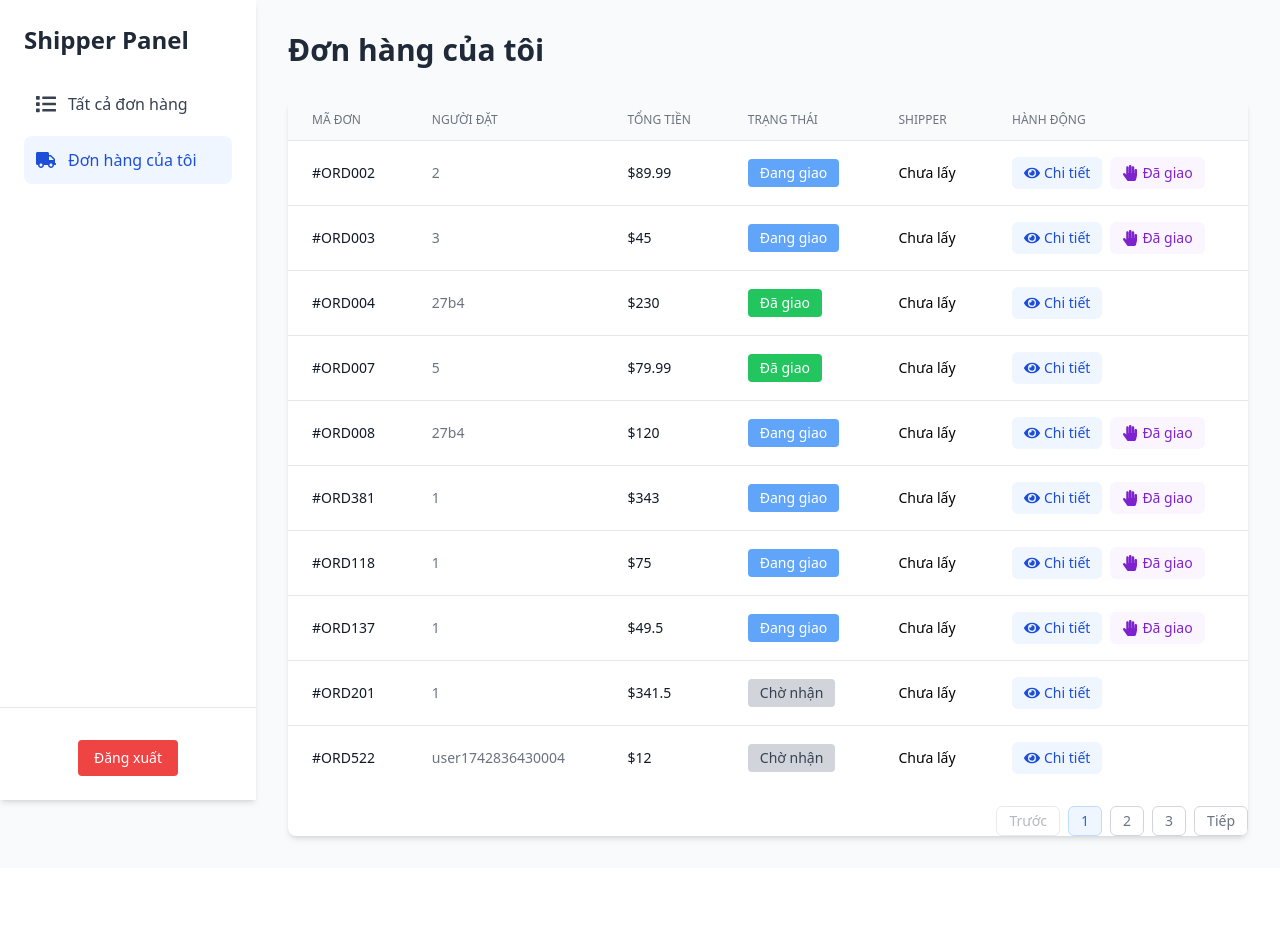
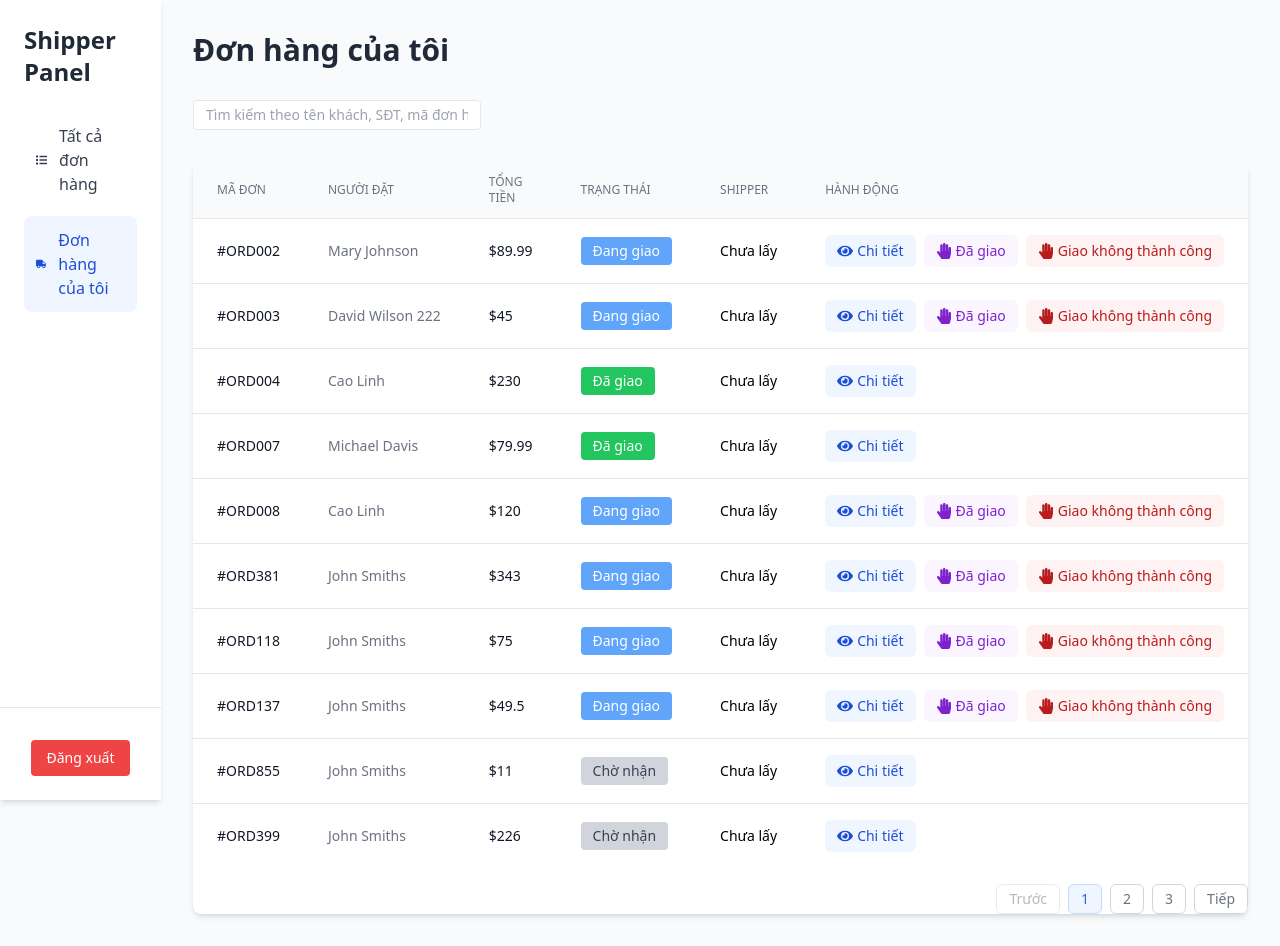
Before and after one commit to Buim1nh/FER202_BL5_SP25, a React (Create React App) app in the folder frontend/: page /shipper in a window 1280 px wide. Both pictures are taken after a click on the item "Đơn hàng của tôi". Before the commit the page ends 868 px from the top, so only its background shows below. Built offline with nearby package versions, Linux system fonts and the light colour scheme; data requests are answered from the project's data file.

Commit message:
Shipper - 25/4/2025

```diff
--- a/frontend/database.json
+++ b/frontend/database.json
@@ -330,8 +330,8 @@
       "user_id": "1",
       "order_date": "2025-03-24T16:51:56.291Z",
       "total_amount": 341.5,
-      "status": "pending",
-      "shipper_id": null,
+      "status": "failed",
+      "shipper_id": "user1745384287549",
       "items": [
         {
           "product_name": "Brown Leather Bag",
@@ -361,8 +361,8 @@
       "user_id": "user1742836430004",
       "order_date": "2025-03-24T17:14:29.395Z",
       "total_amount": 12,
-      "status": "pending",
-      "shipper_id": null,
+      "status": "delivered",
+      "shipper_id": "user1745384287549",
       "items": [
         {
           "product_name": "Denim Jacket",
@@ -377,8 +377,8 @@
       "user_id": "1",
       "order_date": "2025-03-24T17:45:27.823Z",
       "total_amount": 127.6,
-      "status": "pending",
-      "shipper_id": null,
+      "status": "failed",
+      "shipper_id": "user1745384287549",
       "items": [
         {
           "product_name": "Yoga Kit",
@@ -403,8 +403,8 @@
       "user_id": "1",
       "order_date": "2025-03-25T12:29:42.124Z",
       "total_amount": 61.5,
-      "status": "pending",
-      "shipper_id": null,
+      "status": "delivered",
+      "shipper_id": "user1745384287549",
       "items": [
         {
           "product_name": "Gaming Mouse",
--- a/frontend/src/pages/shipper/page.js
+++ b/frontend/src/pages/shipper/page.js
@@ -16,6 +16,8 @@ const ShipperDashboard = () => {
     const [shipperId, setShipperId] = useState(null)
     const [shipperName, setShipperName] = useState("")
     const [users, setUsers] = useState([]);
+    const [filterStatus, setFilterStatus] = useState("all");
+    const [searchText, setSearchText] = useState("");
 
     // Lấy danh sách user (bao gồm shipper)
     useEffect(() => {
@@ -36,6 +38,13 @@ const ShipperDashboard = () => {
         if (!shipperId) return "Chưa lấy";
         const shipper = users.find(u => u.id === shipperId);
         return shipper ? (shipper.fullname || shipper.email || shipper.id) : shipperId;
+    };
+
+    // Hàm lấy tên người đặt từ user_id
+    const getUserName = (userId) => {
+        if (!userId) return "Không xác định";
+        const user = users.find(u => u.id === userId);
+        return user ? (user.fullname || user.email || user.id) : userId;
     };
 
     // Lấy id và tên shipper từ localStorage
@@ -83,6 +92,21 @@ const ShipperDashboard = () => {
     const myOrders = orders.filter(
         order => order.shipper_id === shipperId
     );
+    // Bộ lọc trạng thái cho danh sách
+    const filteredOrders = (activeTab === "allOrders"
+        ? (filterStatus === "all" ? orders : orders.filter(order => order.status === filterStatus))
+        : myOrders
+    ).filter(order => {
+        const userName = getUserName(order.user_id)?.toLowerCase() || "";
+        const phone = order.phone?.toLowerCase() || "";
+        const orderId = String(order.order_id || "").toLowerCase();
+        const search = searchText.toLowerCase();
+        return (
+            userName.includes(search) ||
+            phone.includes(search) ||
+            orderId.includes(search)
+        );
+    });
 
     const handleTakeOrder = async (orderId) => {
         setLoading(true);
@@ -130,6 +154,32 @@ const ShipperDashboard = () => {
             setLoading(false);
         } catch (err) {
             setError("Không thể cập nhật đơn hàng");
+            setLoading(false);
+        }
+    };
+
+    const handleCancel = async (orderId) => {
+        try {
+            // 1. Lấy order theo order_id
+            const res = await fetch(`http://localhost:9999/orders?order_id=${orderId}`);
+            const data = await res.json();
+            if (!data[0]) {
+                setError("Không tìm thấy đơn hàng");
+                setLoading(false);
+                return;
+            }
+            // PATCH qua id hoặc order_id
+            await fetch(`http://localhost:9999/orders/${data[0].id || data[0].order_id}`, {
+                method: "PATCH",
+                headers: { "Content-Type": "application/json" },
+                body: JSON.stringify({ status: "failed" }),
+            });
+            const res2 = await fetch("http://localhost:9999/orders");
+            const data2 = await res2.json();
+            setOrders(data2);
+            setLoading(false);
+        } catch (err) {
+            setError("Không thể hủy đơn hàng");
             setLoading(false);
         }
     };
@@ -187,6 +237,35 @@ const ShipperDashboard = () => {
                         {activeTab === "myOrders" && "Đơn hàng của tôi"}
                     </h1>
                 </div>
+                {/* Search bar */}
+                <div className="mb-4 flex flex-wrap items-center gap-2">
+                    <input
+                        type="text"
+                        placeholder="Tìm kiếm theo tên khách, SĐT, mã đơn hàng..."
+                        value={searchText}
+                        onChange={e => { setSearchText(e.target.value); setCurrentPage(1); }}
+                        className="border rounded px-3 py-1 text-sm w-72"
+                    />
+                </div>
+                {/* Filter for all orders tab */}
+                <div className="mb-4 flex items-center gap-2">
+                    {activeTab === "allOrders" && (
+                        <>
+                            <span className="font-medium text-gray-700 mr-2">Trạng thái đơn hàng:</span>
+                            <select
+                                value={filterStatus}
+                                onChange={e => { setFilterStatus(e.target.value); setCurrentPage(1); }}
+                                className="border rounded px-2 py-1 text-sm"
+                            >
+                                <option value="all">Tất cả</option>
+                                <option value="pending">Chờ nhận</option>
+                                <option value="shipped">Đang giao</option>
+                                <option value="delivered">Đã giao</option>
+                                <option value="failed">Không thành công</option>
+                            </select>
+                        </>
+                    )}
+                </div>
 
                 {!showDetail.show && (
                     <div className="bg-white rounded-lg shadow-md overflow-hidden">
@@ -203,10 +282,11 @@ const ShipperDashboard = () => {
                                     </tr>
                                 </thead>
                                 <tbody className="divide-y divide-gray-200">
-                                    {paginateData(activeTab === "allOrders" ? orders : myOrders).map((order) => (
+                                    {paginateData(filteredOrders).map((order) => (
                                         <tr key={order.order_id} className="hover:bg-gray-50">
                                             <td className="px-6 py-4 whitespace-nowrap text-sm font-medium text-gray-900">#{order.order_id}</td>
-                                            <td className="px-6 py-4 whitespace-nowrap text-sm text-gray-500">{order.user_name || order.user_id}</td>
+                                            <td className="px-6 py-4 whitespace-nowrap text-sm text-gray-500">{getUserName(order.user_id)}
+                                            </td>
                                             <td className="px-6 py-4 whitespace-nowrap text-sm font-medium text-gray-900">${order.total_amount}</td>
                                             <td className="px-6 py-4 whitespace-nowrap text-sm">
                                                 {order.status === "pending" && (
@@ -222,6 +302,11 @@ const ShipperDashboard = () => {
                                                 {order.status === "delivered" && (
                                                     <button className="px-3 py-1 rounded bg-green-500 text-white cursor-not-allowed" disabled>
                                                         Đã giao
+                                                    </button>
+                                                )}
+                                                {order.status === "failed" && (
+                                                    <button className="px-3 py-1 rounded bg-red-500 text-white cursor-not-allowed" disabled>
+                                                        Không thành công
                                                     </button>
                                                 )}
                                             </td>
@@ -252,6 +337,16 @@ const ShipperDashboard = () => {
                                                     >
                                                         <FaHandPaper className="w-4 h-4 mr-1" />
                                                         Đã giao
+                                                    </button>
+                                                )}
+                                                {/* Nút hủy đơn cho đơn pending ở tab Đơn hàng của tôi */}
+                                                {activeTab === "myOrders" && order.status === "shipped" && (
+                                                    <button
+                                                        onClick={() => handleCancel(order.order_id)}
+                                                        className="inline-flex items-center px-3 py-1.5 ml-2 bg-red-50 text-red-700 rounded-md hover:bg-red-100"
+                                                    >
+                                                        <FaHandPaper className="w-4 h-4 mr-1" />
+                                                        Giao không thành công
                                                     </button>
                                                 )}
                                             </td>
@@ -324,6 +419,9 @@ const ShipperDashboard = () => {
                                     {showDetail.data.status === "delivered" && (
                                         <span className="px-2 py-1 rounded bg-green-500 text-white text-xs">Đã giao</span>
                                     )}
+                                    {showDetail.data.status === "failed" && (
+                                        <span className="px-2 py-1 rounded bg-red-500 text-white text-xs">Không thành công</span>
+                                    )}
                                 </span>
                             </div>
                             <div className="flex justify-between">
```
